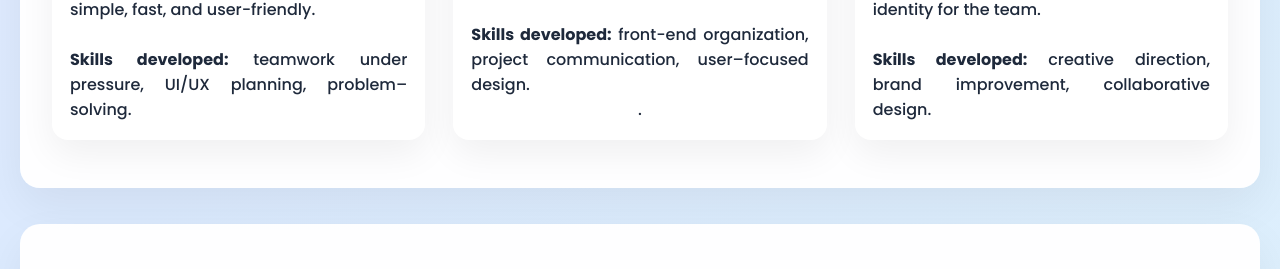
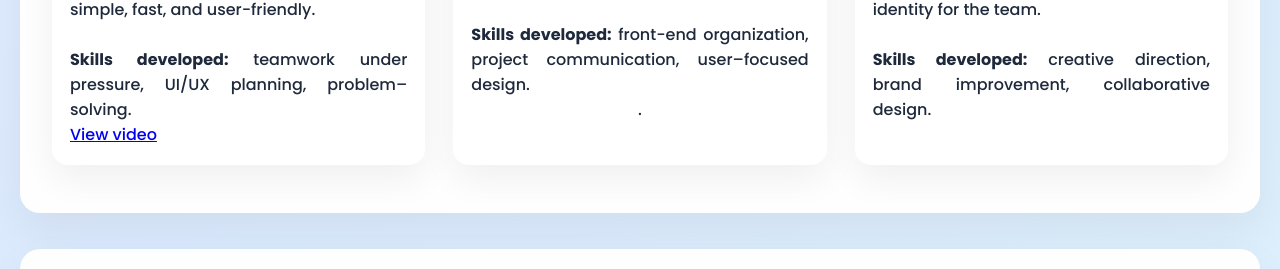
Before and after one commit to Luna23moon/Tania-Luna.GitHub.io, a plain HTML site: page index.html in a window 1280 px wide. Shown: the part 3017-3286 px from the top of the page. Drawn offline with nearby package versions, Linux system fonts and the light colour scheme.

Commit message:
index.html

```diff
--- a/index.html
+++ b/index.html
@@ -219,6 +219,7 @@ During the hackathon, my team and I created Farmarket, a mobile app designed to
 <br>
 <b>Skills developed:</b> teamwork under pressure, UI/UX planning, problem–solving.
 </br>
+		<a href="https://youtu.be/HmKRlR9lYws?feature=shared">View video</a>
 </p>
 
     </div>
```
